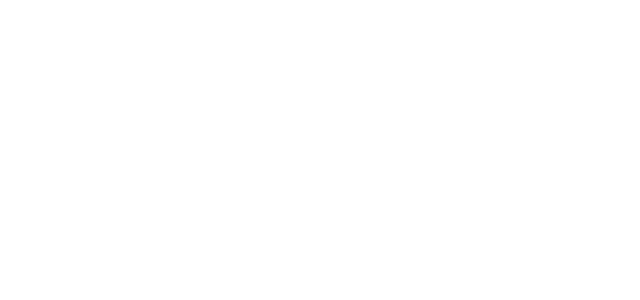
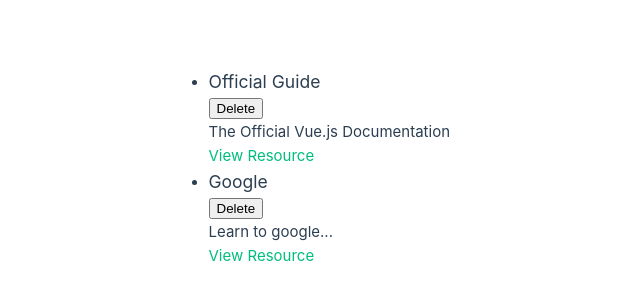
Before and after one commit to Alfredo3232/vue-basics-8, a Vue app: page / in a window 1280 px wide. Shown: the part 232-532 px from the top of the page, without its empty margins (190-830 px from the left). Built offline with nearby package versions, Linux system fonts and the light colour scheme; the HTML template or start-up script is replaced by a standard one.

Commit message:
add learningResource component to render array of obj

```diff
--- a/index.html
+++ b/index.html
@@ -3,13 +3,16 @@
 
 <head>
   <meta charset="UTF-8">
-  <link rel="icon" href="/favicon.ico">
   <meta name="viewport" content="width=device-width, initial-scale=1.0">
+
   <title>Vite App</title>
+
+  <link rel="icon" href="favicon.ico">
 </head>
 
 <body>
   <div id="app"></div>
+
   <script type="module" src="/src/main.js"></script>
 </body>
 
--- a/src/App.vue
+++ b/src/App.vue
@@ -1,11 +1,23 @@
 <template>
     <ul>
-
+        <learning-resource
+            v-for="res in storedResources"
+            :key="res.id"
+            :title="res.title"
+            :description="res.description"
+            :link="res.link"
+        >
+        </learning-resource>
     </ul>
 </template>
 
 <script>
+import LearningResource from './components/learning-resources/LearningResource.vue';
+
 export default {
+    components: {
+        'learning-resource': LearningResource,
+    },
     data() {
         return {
             storedResources: [
@@ -21,8 +33,8 @@
                     description: 'Learn to google...',
                     link: 'https://google.com'
                 }
-            ],
+            ]
         };
-    },
+    }
 }
 </script>
--- /dev/null
+++ b/src/components/learning-resources/LearningResource.vue
@@ -0,0 +1,33 @@
+<template>
+    <li>
+        <div>
+            <header>
+                <h3>{{ title }}</h3>
+                <button>Delete</button>
+            </header>
+        </div>
+        <p>{{ description }}</p>
+        <nav>
+            <a :href="link">View Resource</a>
+        </nav>
+    </li>
+</template>
+
+<script>
+export default {
+    props: {
+        title: {
+            type: String,
+            required: true,
+        },
+        description: {
+            type: String,
+            required: true,
+        },
+        link: {
+            type: String,
+            required: true,
+        }
+    }
+}
+</script>
```
